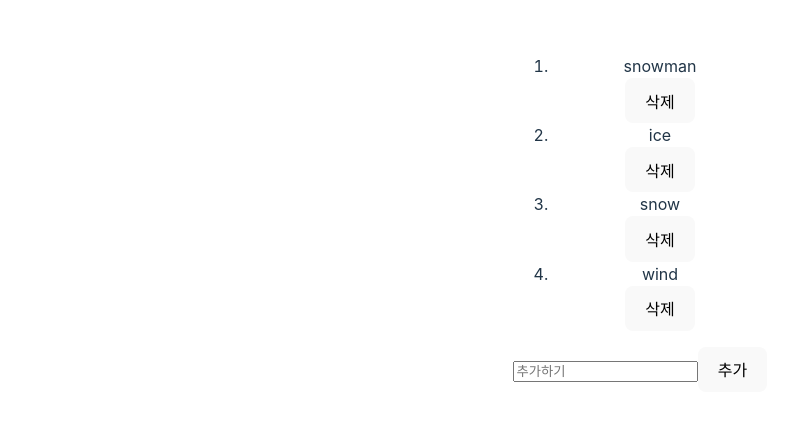
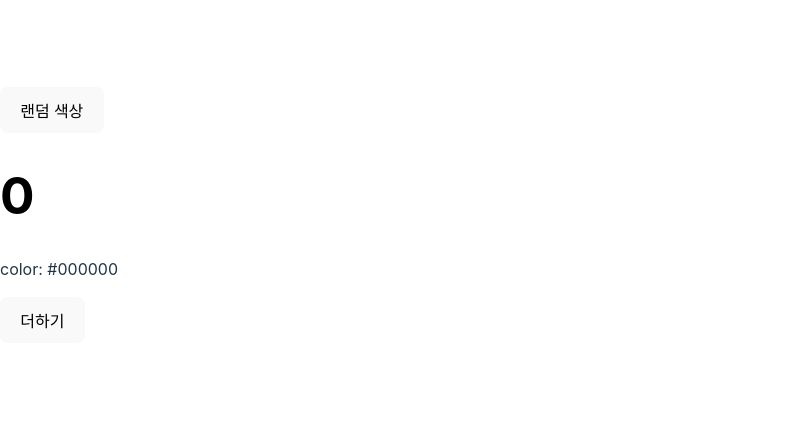
Before and after one commit to BoraParkDev/react-example, a React (Vite) app: page /sample in a window 1280 px wide. Shown: the part 185-606 px from the top of the page, without its empty margins (0-807 px from the left). Built offline with nearby package versions, Linux system fonts and the light colour scheme.

Commit message:
#fix type error updated and applied class components.

```diff
--- a/src/App.tsx
+++ b/src/App.tsx
@@ -1,34 +1,27 @@
-import { useState } from "react";
-import reactLogo from "./assets/react.svg";
-import viteLogo from "/vite.svg";
-import "./App.css";
-import MyComponent from "./MyComponent";
+import { Component, ReactNode } from "react";
+import LifeCycleSample from "./classes/LifeCycleSample";
 
-const App = () => {
-  const [count, setCount] = useState(0);
+function getRandomColor() {
+  return "#" + Math.floor(Math.random() * 16777215).toString(16);
+}
 
-  return (
-    <div className="App">
+export default class App extends Component {
+  state = {
+    color: "#000000",
+  };
+
+  handleClick = () => {
+    this.setState({
+      color: getRandomColor(),
+    });
+  };
+
+  render(): ReactNode {
+    return (
       <div>
-        <a href="https://vitejs.dev" target="_blank">
-          <img src={viteLogo} className="logo" alt="Vite logo" />
-        </a>
-        <a href="https://reactjs.org" target="_blank">
-          <img src={reactLogo} className="logo react" alt="React logo" />
-        </a>
+        <button onClick={this.handleClick}>랜덤 색상</button>
+        <LifeCycleSample color={this.state.color}></LifeCycleSample>
       </div>
-      <h1>Vite + React</h1>
-      <MyComponent name="Rachel!">리액트를 공부해봅시다</MyComponent>
-      <div className="card">
-        <button onClick={() => setCount((count) => count + 1)}>
-          count is {count}
-        </button>
-        <p>
-          Edit <code>src/App.tsx</code> and save to test HMR
-        </p>
-      </div>
-    </div>
-  );
-};
-
-export default App;
+    );
+  }
+}
--- a/src/Router.tsx
+++ b/src/Router.tsx
@@ -3,7 +3,7 @@ import { Route, Routes } from "react-router-dom";
 import EventPractics from "./EventPractics";
 import Condition from "./Condition";
 import Say from "./Say";
-import App from "./App";
+import App from "./App_";
 import StopWatch from "./ref/StopWatch";
 import Chat from "./ref/Chat";
 import Ref from "./ref/Ref";
--- a/src/classes/LifeCycleSample.tsx
+++ b/src/classes/LifeCycleSample.tsx
@@ -5,25 +5,25 @@ export interface StateProps {
   color: string | null;
 }
 export default class LifeCycleSample extends Component {
-  state = {
+  state: StateProps = {
     number: 0,
     color: null,
   };
 
-  myRef: StateProps | null = null;
+  myRef = null;
 
-  constructor(props: StateProps) {
+  constructor(props: { color: string }) {
     super(props);
     console.log("constructor");
   }
 
   static getDerivedStateFromProps(
+    nextProps: { color: string },
+    prevState: { color: string }
+  ) {
     // getDerivedStateFromProps는 props로 받아온 값을 state에 동기화시키는 용도로 사용
     // -> 부모에게서 받은 color 값을 state에 동기화
     // 컴포넌트가 마운트될 때와 업데이트될 때 호출
-    nextProps: { color: string | null },
-    prevState: { color: string | null }
-  ) {
     console.log("getDerivedStateFromProps");
     if (nextProps.color !== prevState.color) {
       return { color: nextProps.color };
@@ -35,8 +35,8 @@ export default class LifeCycleSample extends Component {
   }
 
   shouldComponentUpdate(
-    nextProps: Readonly<StateProps>,
-    nextState: Readonly<StateProps>,
+    nextProps: any,
+    nextState: { number: number },
     nextContext: any
   ): boolean {
     console.log("shouldComponentUpdate", nextProps, nextState);
@@ -55,18 +55,40 @@ export default class LifeCycleSample extends Component {
   };
 
   getSnapshotBeforeUpdate(
-    prevProps: Readonly<StateProps>,
-    prevState: Readonly<StateProps>
+    prevProps: { color: string },
+    prevState: { color: string }
   ) {
-    // DOM에 변화가 일어나기 직전의 색상 속성을 snapshot 값으로 반환하여 이것을 componentDidUpdate에서 조회할 수 있게 함
-    // 주로 업데이트하기 직전의 값을 참고할 일이 있을 때 활용
+    // getSnapshotBeforeUpdate는 render에서 만들어진 결과물이 브라우저에 실제로 반영되기 직전에 호출
+    // -> DOM에 변화가 일어나기 직전의 색상 속성을 snapshot 값으로 반환하여 이것을 componentDidUpdate에서 조회할 수 있게 함
     console.log("getSnapshotBeforeUpdate");
     if (prevProps.color !== this.props.color) {
       return this.myRef.style.color;
     }
     return null;
   }
+
+  componentDidUpdate(prevProps: any, prevState: any, snapshot: any) {
+    console.log("componentDidUpdate");
+    if (snapshot) {
+      console.log("업데이트되기 직전 색상: ", snapshot);
+    }
+  }
+
   render() {
-    return <div></div>;
+    console.log("render");
+
+    const style = {
+      color: this.props.color,
+    };
+
+    return (
+      <div>
+        <h1 style={style} ref={(ref) => (this.myRef = ref)}>
+          {this.state.number}
+        </h1>
+        <p>color: {this.state.color}</p>
+        <button onClick={this.handleClick}>더하기</button>
+      </div>
+    );
   }
 }
--- a/src/main.tsx
+++ b/src/main.tsx
@@ -1,14 +1,14 @@
 import React from "react";
 import ReactDOM from "react-dom/client";
-import App from "./App";
 import "./index.css";
 import { BrowserRouter } from "react-router-dom";
 import Router from "./Router";
+import App from "./App";
 
 ReactDOM.createRoot(document.getElementById("root") as HTMLElement).render(
   <React.StrictMode>
     <BrowserRouter>
-      <Router />
+      <App />
     </BrowserRouter>
   </React.StrictMode>
 );
```
Also changed, not shown: src/App_.tsx (added, +34 -0 lines).
